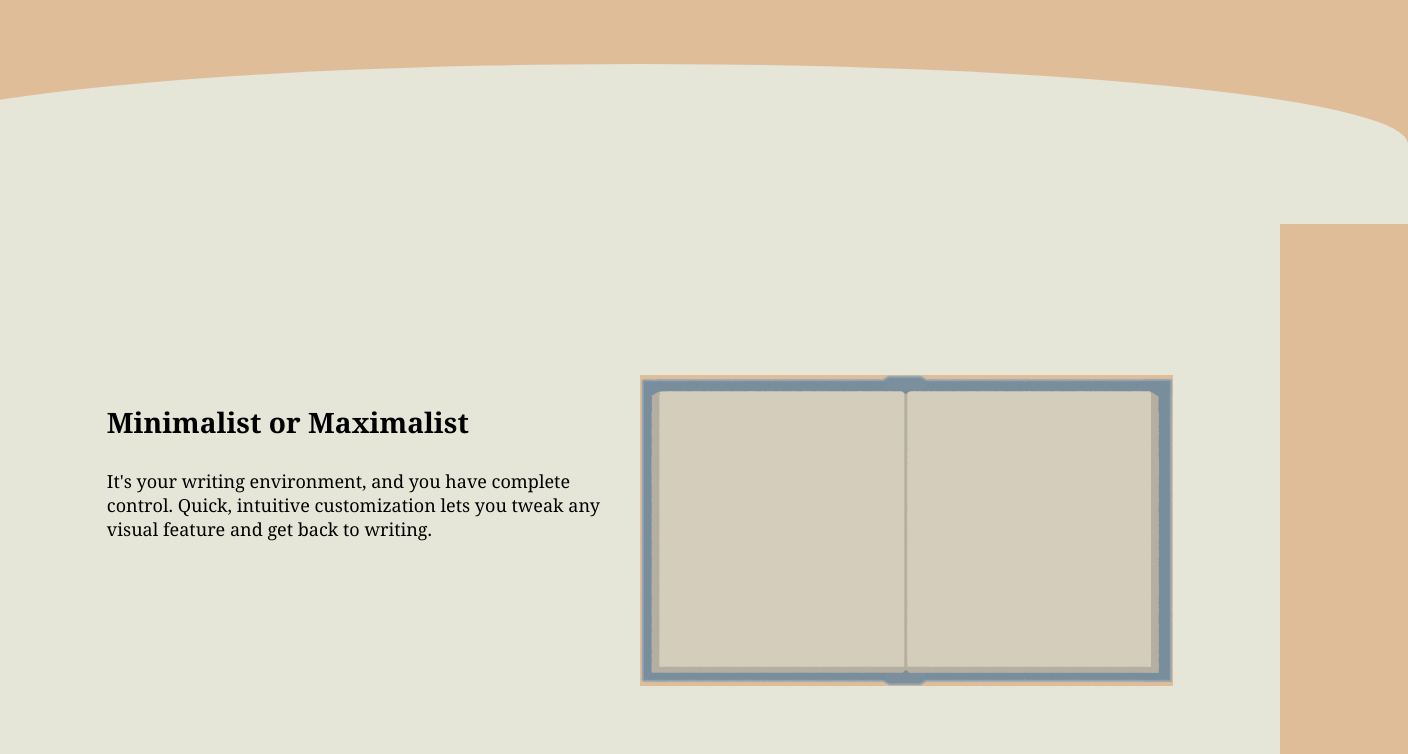
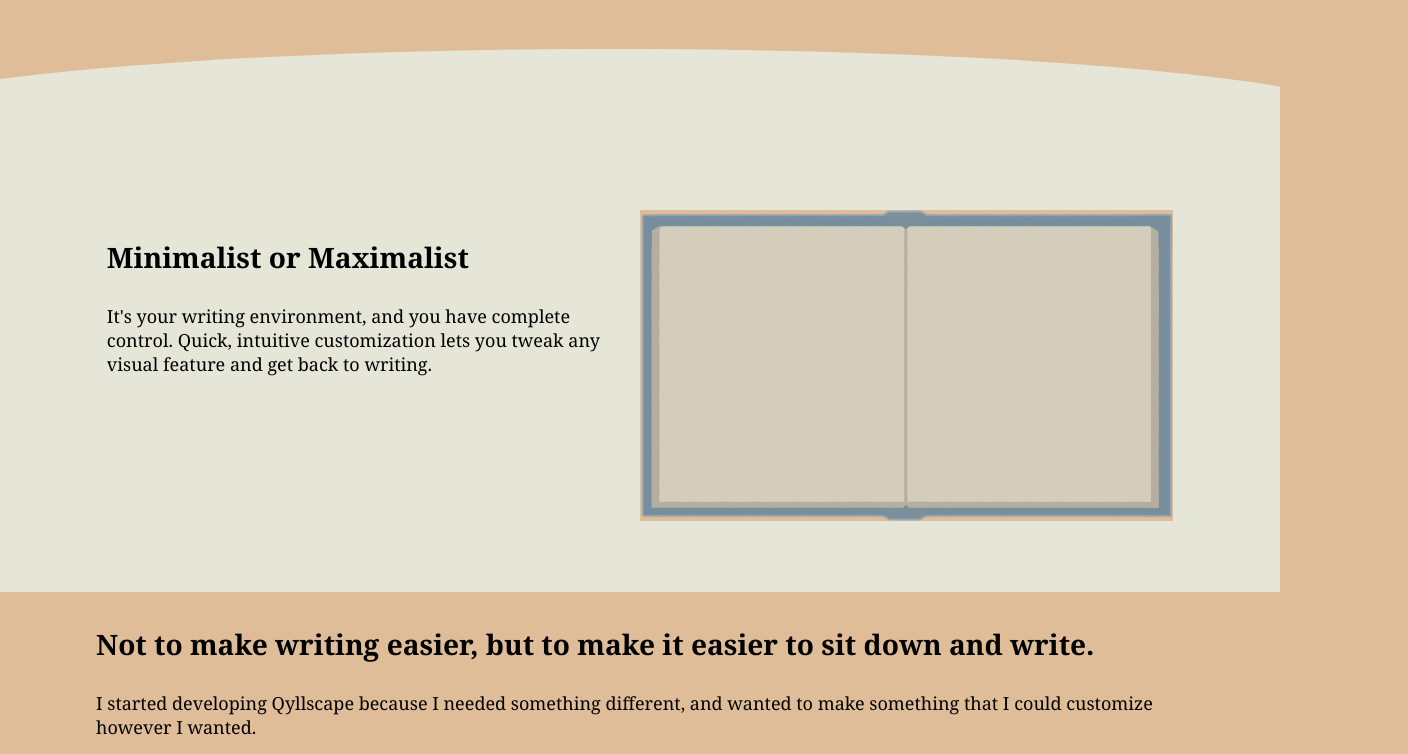
Before and after one commit to erdavids/Qyllscape-Website, a plain HTML site: page index.html in a window 1280 px wide. Shown: the part 656-1410 px from the top of the page, 1408 px wide, since content can reach past the window. Drawn offline with Linux system fonts and the light colour scheme.

Commit message:
Possibly fixed horizontal scrolling

```diff
--- a/index.html
+++ b/index.html
@@ -9,29 +9,29 @@
       href="style.css"
     />
     <script>
-      window.addEventListener('scroll', function() {
-        var header = document.querySelector('header');
+      window.addEventListener("scroll", function () {
+        var header = document.querySelector("header");
         var scrollTop = window.scrollY;
         if (scrollTop === 0) {
-          header.classList.remove('scrolled');
+          header.classList.remove("scrolled");
         } else {
-          header.classList.add('scrolled');
+          header.classList.add("scrolled");
         }
       });
     </script>
     <script>
-      document.addEventListener('DOMContentLoaded', function() {
-        const hamburgerIcon = document.querySelector('.hamburger-icon');
-        const optionsColumn = document.querySelector('.options-column');
+      document.addEventListener("DOMContentLoaded", function () {
+        const hamburgerIcon = document.querySelector(".hamburger-icon");
+        const optionsColumn = document.querySelector(".options-column");
 
-        hamburgerIcon.addEventListener('click', function() {
-          optionsColumn.classList.toggle('show');
+        hamburgerIcon.addEventListener("click", function () {
+          optionsColumn.classList.toggle("show");
         });
 
-        window.addEventListener('resize', function() {
+        window.addEventListener("resize", function () {
           // Hide options column when the screen size is larger
           if (window.innerWidth > 750) {
-            optionsColumn.classList.remove('show');
+            optionsColumn.classList.remove("show");
           }
         });
       });
@@ -46,7 +46,8 @@
         <button class="wishlist-header-button">Wishlist on Steam</button>
         <button class="outline-header-button">Get Notifications</button>
       </div>
-      <div class="hamburger-icon">&#9776;</div> <!-- Hamburger icon -->
+      <div class="hamburger-icon">&#9776;</div>
+      <!-- Hamburger icon -->
       <div class="options-column">
         <button class="options-button">Wishlist on Steam</button>
         <button class="options-button">Get Notifications</button>
@@ -55,6 +56,7 @@
     </header>
       <div class="first-section">
         <div class="main-container">
+          <div class="spacer"></div>
           <div class="spacer"></div>
           <div class="article-full">
             <div class="article-body">
@@ -72,9 +74,9 @@
                   writing.
                 </p>
                 <p>
-                Reponsively customizable, intuitive to use,
-                and filled with cozy, aesthetic features that make it a joy to sit
-                down and write until all the words are on the page.
+                  Reponsively customizable, intuitive to use, and filled with
+                  cozy, aesthetic features that make it a joy to sit down and
+                  write until all the words are on the page.
                 </p>
                 <p><a href="">Check out the trailer</a></p>
                 <p><a href="">Wishlist on Steam</a></p>
@@ -90,7 +92,11 @@
                 <div class="centered-stuff">
                   <p>Releasing October 20th, 2023</p>
                   <div class="logo-container">
-                  <img src="images/logo-list-red.png" alt="Logo 1" class="logo">
+                    <img
+                      src="images/logo-list-red.png"
+                      alt="Logo 1"
+                      class="logo"
+                    />
                     <!-- <img src="images/apple.png" alt="Logo 1" class="logo"> -->
                   </div>
                 </div>
@@ -101,17 +107,18 @@
         <div class="spacer"></div>
       </div>
 
-
       <div class="curved-spacer"></div>
       <div class="second-section">
         <div class="main-container">
-        <div class="spacer"></div>
           <div class="article-full">
             <div class="article-body">
               <div class="article-inner-info">
                 <h3>Minimalist or Maximalist</h3>
                 <p>
-                It's your writing environment, and you have complete control. Quick, intuitive customization lets you tweak any visual feature and get back to writing.</p>
+                  It's your writing environment, and you have complete control.
+                  Quick, intuitive customization lets you tweak any visual
+                  feature and get back to writing.
+                </p>
               </div>
             </div>
             <div class="article-info">
@@ -126,9 +133,6 @@
         </div>
         <div class="spacer"></div>
       </div>
-
-
-
 
     <div class="main-container">
       <h3>
--- a/style.css
+++ b/style.css
@@ -2,6 +2,7 @@
 
 * {
     font-family: Georgia, 'Times New Roman', Times, serif;
+    overflow-x: hidden;
 }
 
 body {
@@ -32,6 +33,9 @@ a {
 .second-section {
   background-color: rgb(229, 230, 216);
   border: 1px solid transparent;
+  padding: 0;
+  margin: 0;
+  display: inline-block;
   /* padding: 20px;
   border-radius: 20% 20% 0 0; */
 }
@@ -39,11 +43,12 @@ a {
 .curved-spacer {
   background-color: rgb(229, 230, 216);
   height: 150px;
-  padding-top: 10px;
+  padding-top: 0px;
   width: 120%;
-  margin-left: -10%;
+  transform: translateX(-10%);
   /* padding: 20px; */
   border-radius: 100% 100% 0 0;
+  overflow-x: hidden;
 }
 
 header {
@@ -130,7 +135,7 @@ header {
 .main-container {
     width: 85%;
     margin: auto;
-    margin-top: 4rem;
+    margin-top: 0rem;
     font-size: 1.5rem;
 }
 
@@ -225,7 +230,7 @@ a:link {
 
 /* Actual 'articles' Full {body, info} */
 .article-full {
-    margin-top: 1rem;
+    margin-top: 0rem;
     display: flex;
 }
 
```
Lines whose indentation alone changed are shown as unchanged.
